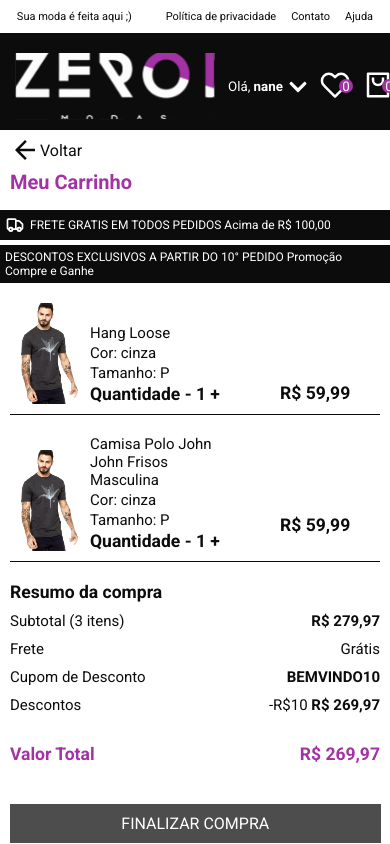
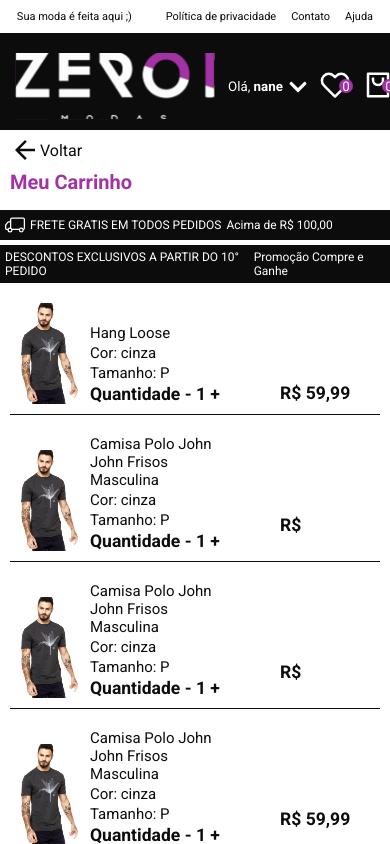
Before and after one commit to rayaneacacio/Zer01_Modas, a React (Vite) app: page /shopping-cart in a window 390 px wide. Built offline with nearby package versions, Linux system fonts and the light colour scheme.

Commit message:
aplicando estilos responsivos na page ShoppingCart

```diff
--- a/src/components/Cart-Item/index.jsx
+++ b/src/components/Cart-Item/index.jsx
@@ -1,4 +1,5 @@
 import { GoTrash } from "react-icons/go";
+import { VscRemove } from "react-icons/vsc";
 
 import { Swiper, SwiperSlide } from "swiper/react";
 
@@ -9,9 +10,10 @@
 export function CartItem({ image, title, color, tamanho, preço }) {
   return (
     <Container className="box" >
+
       <Swiper slidesPerView={ 1.9 } spaceBetween={ 10 } >
         <SwiperSlide>
-          <main>
+          <div className="mobile">
             <img src={ image } alt="" />
             <div>
               <p> { title } </p>
@@ -19,7 +21,7 @@
               <p> Tamanho: { tamanho } </p>
               <h3> Quantidade - 1 + </h3>
             </div>
-          </main>
+          </div>
         </SwiperSlide>
 
         <SwiperSlide className="slide2">
@@ -31,6 +33,17 @@
         </SwiperSlide>
       </Swiper>
 
+      <div className="desktop">
+        <img src={ image } alt="" />
+        <div>
+          <p> { title } </p>
+          <p> Cor: { color } </p>
+          <p> Tamanho: { tamanho } </p>
+          <span> <h3> Quantidade - 1 + </h3> <h3> R$ { preço } </h3> </span>
+        </div>
+        <Button icon={ <VscRemove /> } />
+      </div>
+
     </Container>
   )
 }
--- a/src/components/Cart-Item/style.js
+++ b/src/components/Cart-Item/style.js
@@ -5,7 +5,7 @@
   border-bottom: 1px solid ${({ theme }) => theme.COLORS.BLACK};
   margin: 1rem;
 
-  main {
+  .mobile, .desktop {
     width: 120%;
     display: flex;
     align-items: flex-end;
@@ -21,7 +21,6 @@
       flex-direction: column;
       gap: 0.2rem;
     }
-
   }
 
   .slide2 {
@@ -45,4 +44,51 @@
       height: 3rem;
     }
   }
+
+  .desktop {
+    display: none;
+  }
+
+  @media(min-width: 1000px) {
+    .swiper {
+      display: none;
+    }
+
+    .desktop {
+      width: 90%;
+      display: flex;
+      position: relative;
+
+      > img {
+        width: 8rem;
+      }
+
+      > div {
+        gap: 1rem;
+
+        > :first-child {
+          width: 25rem;
+        }
+      }
+
+      span {
+        display: flex;
+        justify-content: space-between;
+      }
+
+      > button {
+        background: none;
+        width: 0;
+        height: 0;
+
+        position: absolute;
+        top: 0;
+        right: 0;
+
+        > svg {
+          color: ${({ theme }) => theme.COLORS.BLACK};
+        }
+      }
+    }
+  }
 `;
--- a/src/components/Footer/style.js
+++ b/src/components/Footer/style.js
@@ -5,7 +5,7 @@
   color: ${({ theme }) => theme.COLORS.GRAY_500};
 
   width: 100%;
-  height: 27.8rem;
+  height: 9rem;
 
   > div {
     background: ${({ theme }) => theme.COLORS.BLACK};
@@ -42,17 +42,20 @@
   }
 
   @media(min-width: 1000px) {
+    height: 8rem;
+
     > div {
-      font-size: 1.3rem;
-      height: 8rem;
+      font-size: 1.2rem;
+      height: 5.5rem;
 
       svg {
-        width: 2.4rem;
-        height: 2.4rem;
+        width: 1.8rem;
+        height: 1.8rem;
       }
 
       > img {
         width: 10rem;
+        height: 3rem;
       }
     }
 
--- a/src/pages/Home/style.js
+++ b/src/pages/Home/style.js
@@ -11,8 +11,12 @@
   }
 
   > main {
-    height: 100%;
+    height: calc(100% - 19.3rem);
     overflow: auto;
+
+    opacity: 0;
+    transform: translateX(-0.5rem);
+    animation: toRight 0.5s forwards;
   }
 
   .section_promotion {
--- a/src/pages/ShoppingCart/index.jsx
+++ b/src/pages/ShoppingCart/index.jsx
@@ -1,7 +1,7 @@
 import { useNavigate } from "react-router-dom";
 
 import { MdArrowBack } from "react-icons/md";
-import { HiOutlineTruck } from "react-icons/hi";
+import { BsTruck } from "react-icons/bs";
 
 import imgPedido from "../../assets/pedido.jpg";
 
@@ -16,7 +16,7 @@
   const navigate = useNavigate();
 
   function handleBack() {
-    navigate(-1);
+    navigate("/");
   }
 
   return (
@@ -30,18 +30,25 @@
 
       <Main>
         <div className="info">
-          <HiOutlineTruck />
-          FRETE GRATIS EM TODOS PEDIDOS
-          Acima de R$ 100,00
+          <div>
+            <BsTruck />
+            <p> FRETE GRATIS EM TODOS PEDIDOS </p>
+            <p> Acima de R$ 100,00 </p>
+          </div>
+
+          <div>
+            <p> DESCONTOS EXCLUSIVOS A PARTIR DO 10° PEDIDO  </p>
+            <p> Promoção Compre e Ganhe </p>
+          </div>
         </div>
 
-        <div className="info">
-          DESCONTOS EXCLUSIVOS A PARTIR DO 10° PEDIDO
-          Promoção Compre e Ganhe
+
+        <div className="boxCards">
+          <CartItem image={ imgPedido } title="Hang Loose" color="cinza" tamanho="P" preço="59,99" />
+          <CartItem image={ imgPedido } title="Camisa Polo John John Frisos Masculina" color="cinza" tamanho="P"/>
+          <CartItem image={ imgPedido } title="Camisa Polo John John Frisos Masculina" color="cinza" tamanho="P" />
+          <CartItem image={ imgPedido } title="Camisa Polo John John Frisos Masculina" color="cinza" tamanho="P" preço="59,99" />
         </div>
-
-        <CartItem image={ imgPedido } title="Hang Loose" color="cinza" tamanho="P" preço="59,99" />
-        <CartItem image={ imgPedido } title="Camisa Polo John John Frisos Masculina" color="cinza" tamanho="P" preço="59,99" />
 
         <div className="compra">
           <h3> Resumo da compra </h3>
@@ -50,13 +57,16 @@
           <span> <p> Cupom de Desconto </p> <p> <strong> BEMVINDO10 </strong> </p> </span>
           <span> <p> Descontos </p> <p> -R$10 <strong> R$ 269,97 </strong> </p> </span>
           <span className="value"> <h3> Valor Total </h3> <h3> R$ 269,97 </h3> </span>
+          <Button title="FINALIZAR COMPRA" />
         </div>
 
-        <Button title="FINALIZAR COMPRA" />
+        {/* <Button title="FINALIZAR COMPRA" /> */}
 
         <Footer />
       </Main>
 
+      {/* <Footer /> */}
+
     </Container>
   )
 }
--- a/src/pages/ShoppingCart/style.js
+++ b/src/pages/ShoppingCart/style.js
@@ -5,8 +5,6 @@
   height: 100vh;
 
   position: relative;
-  display: flex;
-  flex-direction: column;
 
   overflow: hidden;
 
@@ -44,8 +42,21 @@
   }
 
   footer {
-    height: 9rem;
     margin-top: 2rem;
+  }
+
+  @media(min-width: 1000px) {
+    > header > :nth-child(2) {
+      padding-top: 1.5rem;
+
+      .input {
+        display: flex;
+      }
+    }
+
+    > div {
+      padding-left: 19.5rem;
+    }
   }
 `;
 
@@ -62,21 +73,30 @@
   overflow-y: auto;
 
   .info {
+    display: flex;
+    flex-direction: column;
+    gap: 0.5rem;
+
+    > div {
       background: ${({ theme }) => theme.COLORS.BLACK};
       color: ${({ theme }) => theme.COLORS.WHITE};
       font-size: 1.2rem;
 
       width: 100%;
       padding: 0.5rem;
-    margin-bottom: 0.5rem;
 
       display: flex;
-    align-items: center;
-    gap: 0.5rem;
 
       > svg {
         width: 2rem;
         height: 2rem;
+        transform: rotateY(180deg);
+      }
+    }
+
+    > :first-child {
+      align-items: center;
+      gap: 0.5rem;
     }
   }
 
@@ -85,11 +105,13 @@
     flex-direction: column;
     gap: 1rem;
 
-    padding: 1rem;
-
     > span {
       display: flex;
       justify-content: space-between;
+    }
+
+    > span, > h3 {
+      padding: 0 1rem;
     }
 
     .value {
@@ -97,7 +119,6 @@
       margin: 2rem 0;
       display: flex;
       justify-content: space-between;
-    }
     }
 
     > button {
@@ -107,4 +128,112 @@
       padding: 1rem;
       margin: 1rem;
     }
+  }
+
+  @media(min-width: 1000px) {
+    height: calc(100% - 20.5rem);
+    font-size: 1.7rem;
+    display: grid;
+    grid-template-areas:
+        "info info"
+        "cards text"
+        "footer footer";
+    grid-column-gap: 5rem;
+    grid-template-columns: 1fr 1fr;
+    grid-template-rows: 1fr 7fr 1fr;
+
+    & ::-webkit-scrollbar {
+      background: white;
+      width: 1.3rem;
+    }
+
+    & ::-webkit-scrollbar-thumb {
+      background: ${({ theme }) => theme.COLORS.GRAY_500};
+      border-radius: 10px;
+      border: 0.3rem solid white;
+    }
+
+    .info {
+      background: ${({ theme }) => theme.COLORS.BLACK};
+      grid-area: info;
+      height: 7rem;
+      font-size: 1.4rem;
+
+      flex-direction: row;
+      align-items: flex-start;
+      padding-top: 1rem;
+      margin: 0 20rem;
+
+      > :first-child {
+        border-right: 1px solid ${({ theme }) => theme.COLORS.WHITE};
+        width: 50%;
+        height: 76%;
+
+        display: grid;
+        grid-template-areas:
+          "svg title"
+          "svg subtitle";
+        grid-template-columns: 1fr 8fr;
+        align-content: space-around;
+        grid-row-gap: 0;
+
+        > svg {
+          grid-area: svg;
+          width: 5rem;
+          height: 5rem;
+          margin: 0 1rem 0 6rem;
+        }
+
+        > :nth-child(2) {
+          font-size: 1.6rem;
+        }
+      }
+
+      > :nth-child(2) {
+        width: 50%;
+        flex-direction: column;
+        align-items: center;
+        gap: 0.5rem;
+
+        > :first-child {
+          font-size: 1.6rem;
+        }
+      }
+    }
+
+    .boxCards {
+      grid-area: cards;
+      overflow-y: auto;
+      margin: 0 -3rem 0 20rem;
+    }
+
+    .compra {
+      grid-area: text;
+      margin-right: 20rem;
+      justify-content: space-between;
+      gap: 2rem;
+
+      padding-top: 5rem;
+
+      > span, > h3 {
+        padding: 0 2rem;
+      }
+
+      .value {
+        padding-top: 4rem;
+      }
+
+      > button {
+        width: 100%;
+        height: 5rem;
+        margin: 0;
+      }
+    }
+
+    > footer {
+      grid-area: footer;
+      margin-top: 7rem;
+    }
+
+  }
 `;
```
Lines whose indentation alone changed are shown as unchanged.
